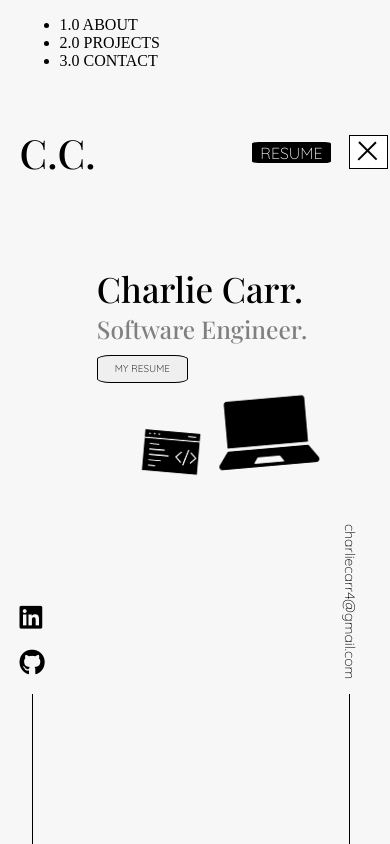
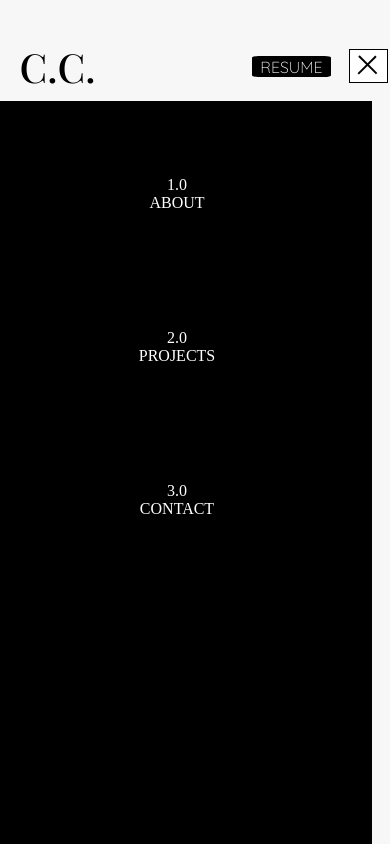
Before and after one commit to CharlesCarr/personal-portfolio-website, a plain HTML site: page newdesign/index.html in a window 390 px wide. Both pictures are taken after a click on the element 368 px from the left and 66 px from the top of the page. Shown: the top 844 px of the page. Drawn offline with nearby package versions, Linux system fonts and the light colour scheme; a web font is replaced by a local one.

Commit message:
hamburger menu updates

```diff
--- a/newdesign/index.html
+++ b/newdesign/index.html
@@ -23,9 +23,9 @@
         <div id='hidden-menu'>
             <nav>
                 <ul>
-                    <li><a href="#main-two-about"><span class='num-nav'>1.0</span> ABOUT</a></li>
-                    <li><a href="#main-three-projects"><span class='num-nav'>2.0</span> PROJECTS</a></li>
-                    <li><a href="#main-four-contact"><span class='num-nav'>3.0</span> CONTACT</a></li>
+                    <li><a href="#about-section"><span class='num-nav'>1.0</span> ABOUT</a></li>
+                    <li><a href="#projects-container"><span class='num-nav'>2.0</span> PROJECTS</a></li>
+                    <li><a href="#contact-section"><span class='num-nav'>3.0</span> CONTACT</a></li>
                 </ul>
             </nav>
         </div>
--- a/newdesign/style.css
+++ b/newdesign/style.css
@@ -159,7 +159,7 @@ a {
     position: relative;
     top: 60px;
 
-    animation: comp_appear 1.5s ease-in-out;
+    animation: comp_appear 2.25s ease-in-out;
 }
 
 #program-icon {
@@ -377,6 +377,7 @@ a {
     color: rgb(247, 247, 247);
     line-height: 1.6;
     border-radius: 5%;
+    font-size: 14px;
 }
 
 #project-description, #project-description-three {
@@ -433,7 +434,7 @@ a {
 #project-buttons-three button, #project-buttons-two button, #project-buttons button {
     border: 1px solid black;
     border-radius: 10%;
-    background-color: #777777;
+    background-color: #D3D3D3;
     padding: 2% 5% 2% 5%;
     font-family: 'Quicksand', sans-serif;
     text-transform: uppercase;
@@ -677,3 +678,37 @@ a {
         transform: translateY(0);
     }
 }
+
+/* Hidden Menu */
+#hidden-menu {
+    min-width: 100%;
+    text-align: center;
+    position: absolute;
+    z-index: 1000;
+    background-color: black;
+    top: 12%;
+    height: 100%;
+    display: none;
+    margin: 0;
+    /* confused on why I need to do this in the first place */
+    margin-left: -37.5px;
+}
+
+#hidden-menu nav ul {
+    padding: 0;
+}
+
+#hidden-menu nav li {
+    list-style-type: none;
+    /* margin-bottom: 40%; */
+    padding: 15% 40% 15% 40%;
+    /* margin-right: 5%; */
+}
+
+#hidden-menu nav li:hover {
+    background-color: grey;
+}
+
+#hidden-menu nav li a {
+    color: white;
+}
```
